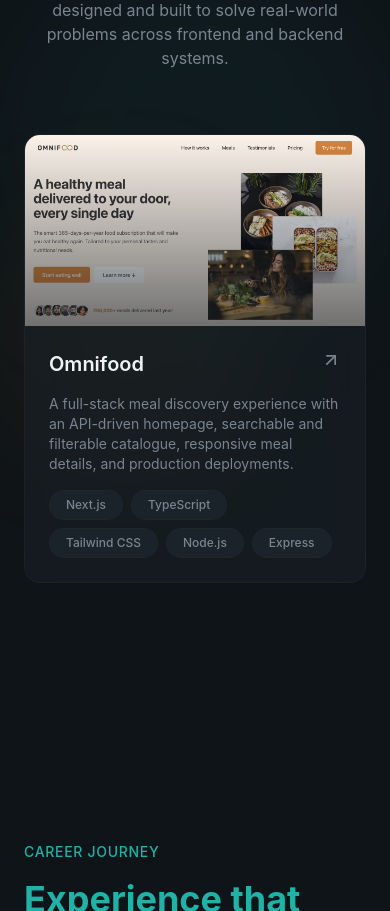
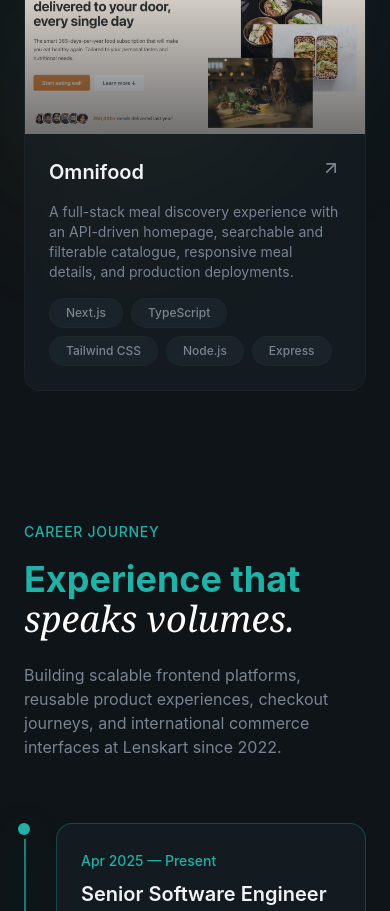
Before and after one commit to Arun-Dalakoti/arun-portfolio, a React (Vite) app: page / in a window 390 px wide. Shown: the part 3980-4891 px from the top of the page. Built offline with nearby package versions, Linux system fonts and the light colour scheme.

Commit message:
chore: fix

```diff
--- a/src/sections/About.tsx
+++ b/src/sections/About.tsx
@@ -29,7 +29,7 @@
 
 export const About = () => {
   return (
-    <section id="about" className="py-32 relative overflow-hidden">
+    <section id="about" className="py-16 md:py-20 relative overflow-hidden">
       <div className="container mx-auto px-6 relative z-10">
         <div className="grid lg:grid-cols-2 gap-16 items-center">
           {/* Left column */}
--- a/src/sections/Contact.tsx
+++ b/src/sections/Contact.tsx
@@ -86,7 +86,7 @@
     }
   };
   return (
-    <section id="contact" className="py-32 relative overflow-hidden">
+    <section id="contact" className="py-16 md:py-20 relative overflow-hidden">
       <div className="absolute top-0 left-0 w-full h-full">
         <div className="absolute top-1/4 left-1/4 w-96 h-96 bg-primary/5 rounded-full blur-3xl" />
         <div className="absolute bottom-1/4 right-1/4 w-64 h-64 bg-highlight/5 rounded-full blur-3xl" />
--- a/src/sections/Experience.tsx
+++ b/src/sections/Experience.tsx
@@ -49,7 +49,10 @@
 
 export const Experience = () => {
   return (
-    <section id="experience" className="py-32 relative overflow-hidden">
+    <section
+      id="experience"
+      className="py-16 md:py-20 relative overflow-hidden"
+    >
       <div
         className="absolute top-1/2 left-1/4 w-96
        h-96 bg-primary/5 rounded-full blur-3xl -translate-y-1/2"
--- a/src/sections/Projects.tsx
+++ b/src/sections/Projects.tsx
@@ -13,7 +13,7 @@
 
 export const Projects = () => {
   return (
-    <section id="projects" className="py-32 relative overflow-hidden">
+    <section id="projects" className="py-16 md:py-20 relative overflow-hidden">
       {/* Bg glows */}
       <div className="absolute top-1/4 right-0 w-96 h-96 bg-primary/5 rounded-full blur-3xl" />
       <div className="absolute bottom-1/4 left-0 w-64 h-64 bg-highlight/5 rounded-full blur-3xl" />
@@ -42,9 +42,12 @@
           class in parent and then in child use group-hover: -> Mouse pointer touches any part of the parent container.
           Requires the group class on the parent element. */}
           {projects.map((project, idx) => (
-            <div
+            <a
               key={project.title}
-              className="group glass rounded-2xl overflow-hidden animate-fade-in md:row-span-1"
+              href={project.link}
+              target="_blank"
+              rel="noreferrer"
+              className="group block glass rounded-2xl overflow-hidden animate-fade-in md:row-span-1 cursor-pointer focus-visible:outline-none focus-visible:ring-2 focus-visible:ring-primary"
               style={{ animationDelay: `${(idx + 1) * 100}ms` }}
             >
               {/* Image */}
@@ -59,43 +62,32 @@
                 bg-gradient-to-t from-card via-card/50
                  to-transparent opacity-60"
                 />
-                {/* Overlay Links */}
+                {/* Overlay action */}
                 <div className="absolute inset-0 flex items-center justify-center gap-4 opacity-0 group-hover:opacity-100 transition-opacity duration-300">
-                  <a
-                    href={project.link}
-                    target="_blank"
-                    rel="noreferrer"
-                    aria-label={`Open ${project.title} live website`}
+                  <span
+                    aria-hidden="true"
                     className="p-3 rounded-full glass hover:bg-primary hover:text-primary-foreground transition-all"
                   >
                     <ArrowUpRight className="w-5 h-5" />
-                  </a>
+                  </span>
                 </div>
               </div>
 
               {/* Content */}
               <div className="p-6 space-y-4">
                 <div className="flex items-start justify-between">
-                  <a
-                    href={project.link}
-                    target="_blank"
-                    rel="noreferrer"
-                    className="text-xl font-semibold group-hover:text-primary transition-colors"
-                  >
+                  <h3 className="text-xl font-semibold group-hover:text-primary transition-colors">
                     {project.title}
-                  </a>
-                  <a
-                    href={project.link}
-                    target="_blank"
-                    rel="noreferrer"
-                    aria-label={`Open ${project.title} live website`}
+                  </h3>
+                  <span
+                    aria-hidden="true"
                     className="text-muted-foreground group-hover:text-primary"
                   >
                     <ArrowUpRight
                       className="w-5 h-5 group-hover:translate-x-1
                         group-hover:-translate-y-1 transition-all"
                     />
-                  </a>
+                  </span>
                 </div>
                 <p className="text-muted-foreground text-sm">
                   {project.description}
@@ -111,7 +103,7 @@
                   ))}
                 </div>
               </div>
-            </div>
+            </a>
           ))}
         </div>
 
--- a/src/sections/Testimonials.tsx
+++ b/src/sections/Testimonials.tsx
@@ -49,7 +49,10 @@
     );
   };
   return (
-    <section id="testimonials" className="py-32 relative overflow-hidden">
+    <section
+      id="testimonials"
+      className="py-16 md:py-20 relative overflow-hidden"
+    >
       <div
         className="absolute top-1/2 left-1/2
        w-[800px] h-[800px] bg-primary/5
```
